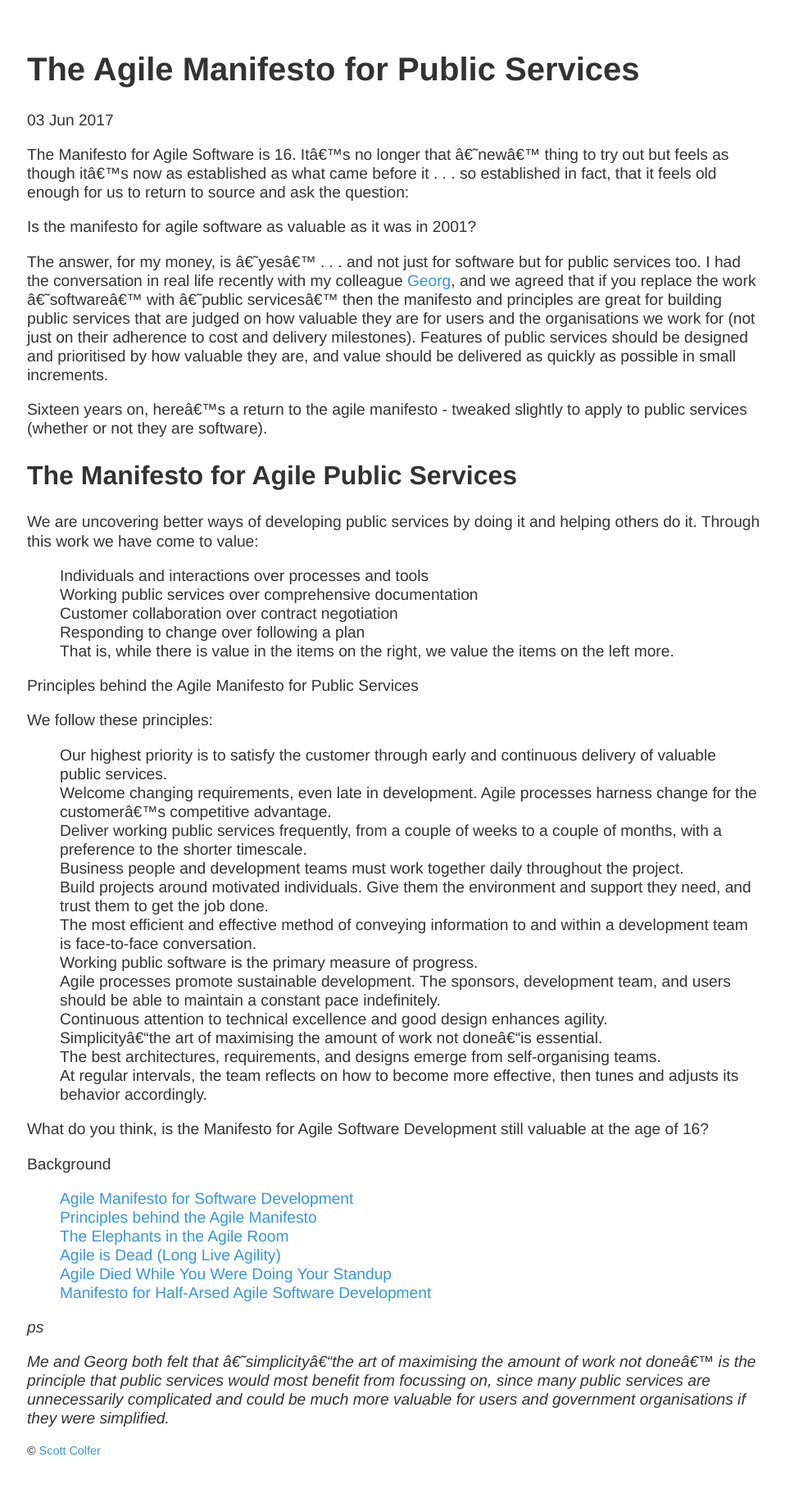
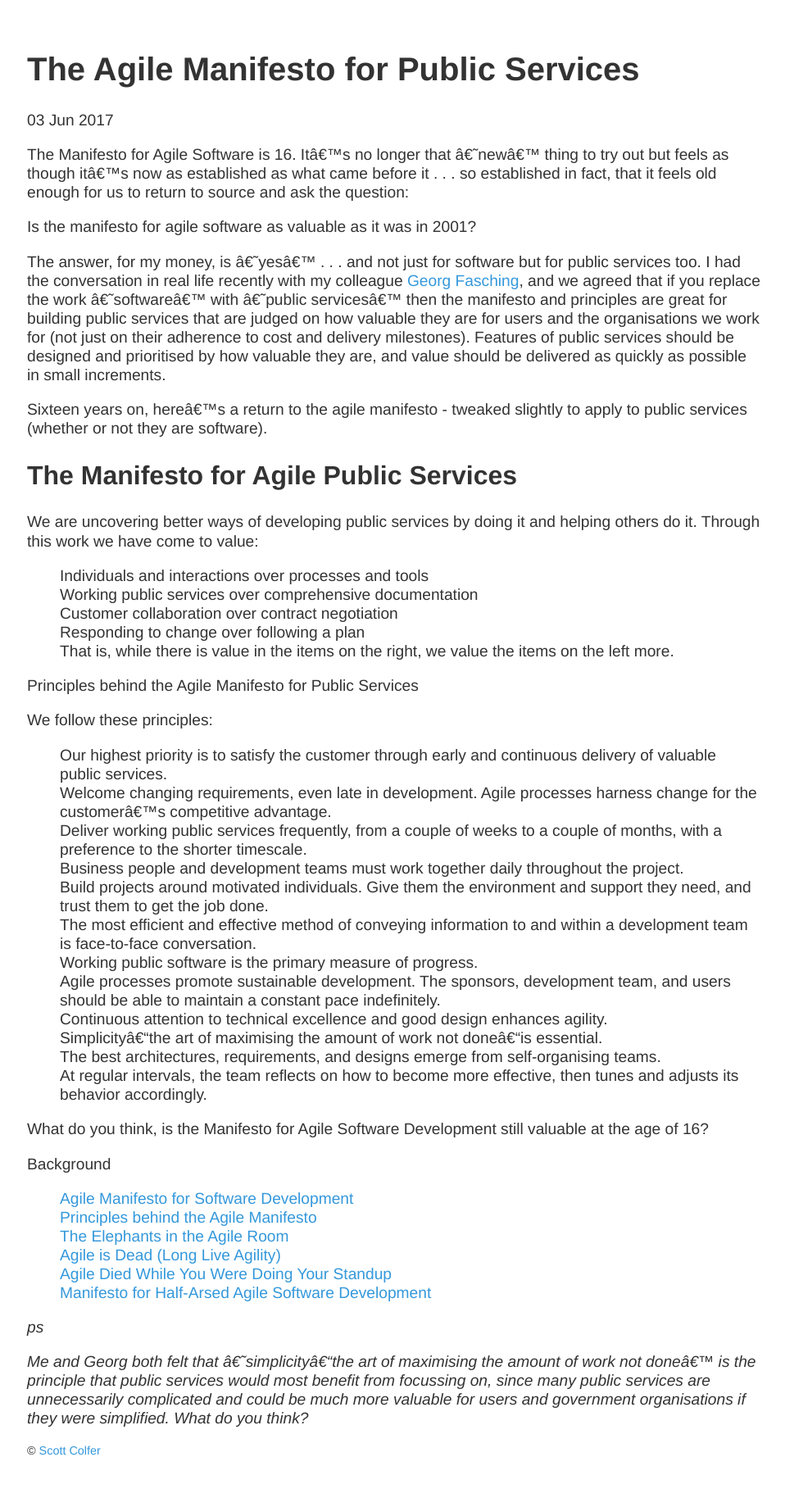
Before and after one commit to scottcolfer/scottcolfer.github.io, a Jekyll site: the page built from _posts/2017-06-03-agile-manifesto-public-services.md, in a window 1280 px wide. Shown: the whole page at 82% size, without its empty margins (159-1117 px from the left). Built offline with Jekyll 4.4.1, drawn with Linux system fonts in a browser that asks for light colours.

Commit message:
Final tweak before publishing
Purdah not lifted so OK to publish

```diff
--- a/_posts/2017-06-03-agile-manifesto-public-services.md
+++ b/_posts/2017-06-03-agile-manifesto-public-services.md
@@ -10,7 +10,7 @@ It’s no longer that ‘new’ thing to try out but feels as though it’s now
 Is the manifesto for agile software as valuable as it was in 2001?
 
 The answer, for my money, is ‘yes’ . . . and not just for software but for public services too.
-I had the conversation in real life recently with my colleague [Georg](https://twitter.com/GeorgFasching), and we agreed that if you replace the work ‘software’ with ‘public services’ then the manifesto and principles are great for building public services that are judged on how valuable they are for users and the organisations we work for (not just on their adherence to cost and delivery milestones). Features of public services should be designed and prioritised by how valuable they are, and value should be delivered as quickly as possible in small increments.
+I had the conversation in real life recently with my colleague [Georg Fasching](https://twitter.com/GeorgFasching), and we agreed that if you replace the work ‘software’ with ‘public services’ then the manifesto and principles are great for building public services that are judged on how valuable they are for users and the organisations we work for (not just on their adherence to cost and delivery milestones). Features of public services should be designed and prioritised by how valuable they are, and value should be delivered as quickly as possible in small increments.
 
 Sixteen years on, here’s a return to the agile manifesto - tweaked slightly to apply to public services (whether or not they are software).
 
@@ -54,4 +54,4 @@ Background
 
 *ps*
 
-*Me and Georg both felt that ‘simplicity--the art of maximising the amount of work not done’ is the principle that public services would most benefit from focussing on, since many public services are unnecessarily complicated and could be much more valuable for users and government organisations if they were simplified.*
+*Me and Georg both felt that ‘simplicity--the art of maximising the amount of work not done’ is the principle that public services would most benefit from focussing on, since many public services are unnecessarily complicated and could be much more valuable for users and government organisations if they were simplified. What do you think?*
```
